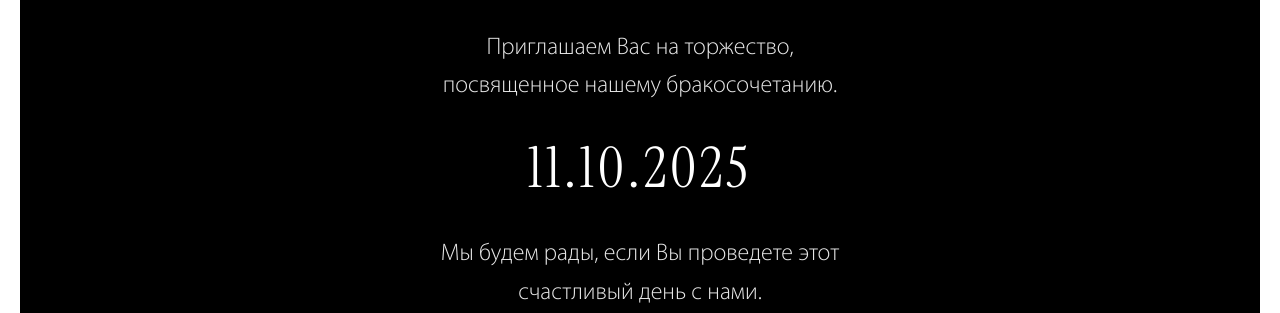
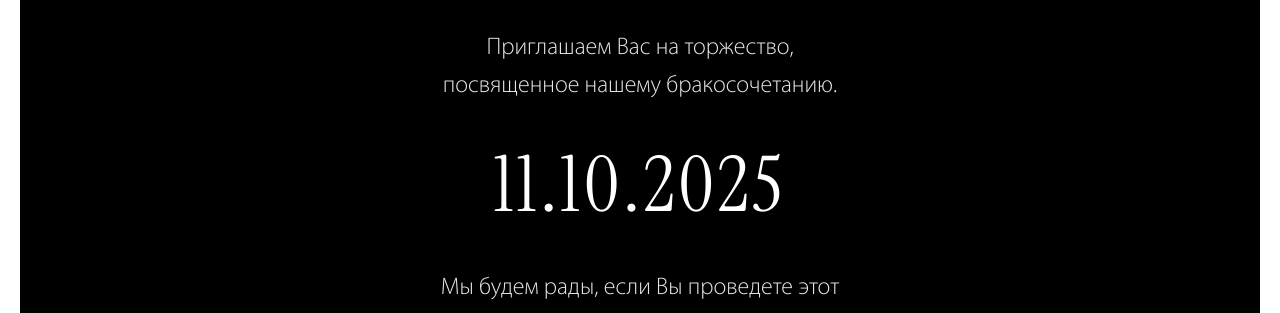
Before and after one commit to HaarDD/wedding-nikita-kristina, a plain HTML site: page index.html in a window 1280 px wide. Shown: the part 1115-1428 px from the top of the page. Drawn offline with Linux system fonts and the light colour scheme.

Commit message:
fix: clamp for invitation date

```diff
--- a/style.css
+++ b/style.css
@@ -482,7 +482,7 @@ body {
 
 .invitation-date {
     font-family: var(--font-display);
-    font-size: clamp(2rem, 12vw, 3.5rem);
+    font-size: clamp(3.5rem, 6vw, 5rem);
     font-weight: 400;
     margin: 10px 0;
     letter-spacing: 4px;
```
